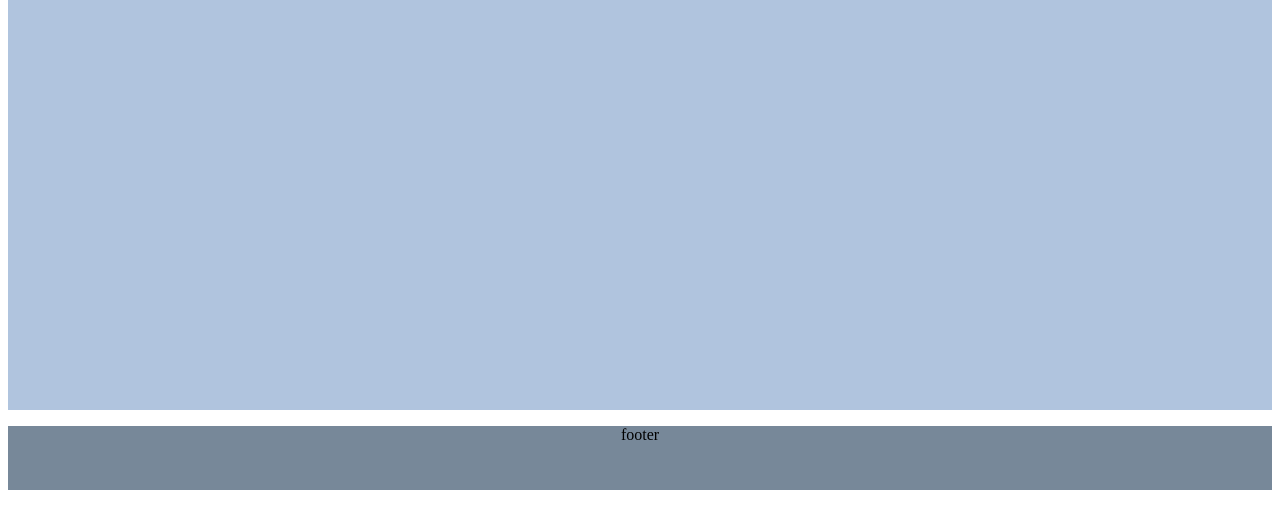
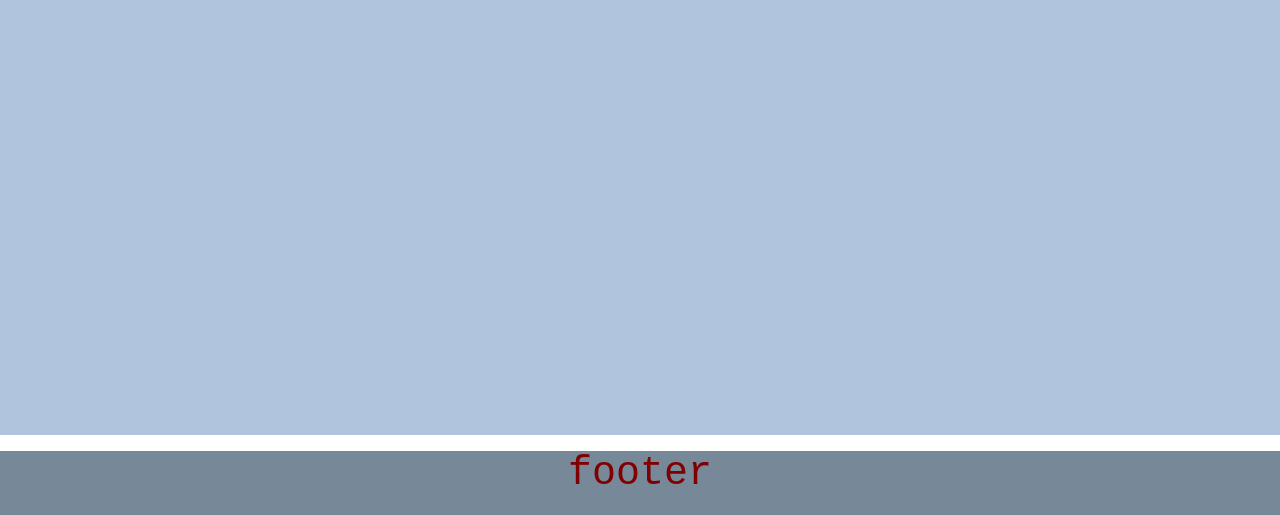
Before and after one commit to OlegPaliy2/my-test-repository, a plain HTML site: page index.html in a window 1280 px wide. Shown: the part 323-838 px from the top of the page. Before the commit the page ends 816 px from the top, so only its background shows below. Drawn offline with Linux system fonts and the light colour scheme.

Commit message:
add new font

```diff
--- a/ctyle.css
+++ b/ctyle.css
@@ -9,6 +9,10 @@ h2{
 body{
     height: 100vh;
     overflow: hidden;
+    margin: 0;
+    font-size: 40px;
+    font-family: monospace;
+    color: maroon;
 }
 header, footer{
     height: 8vh;
```
